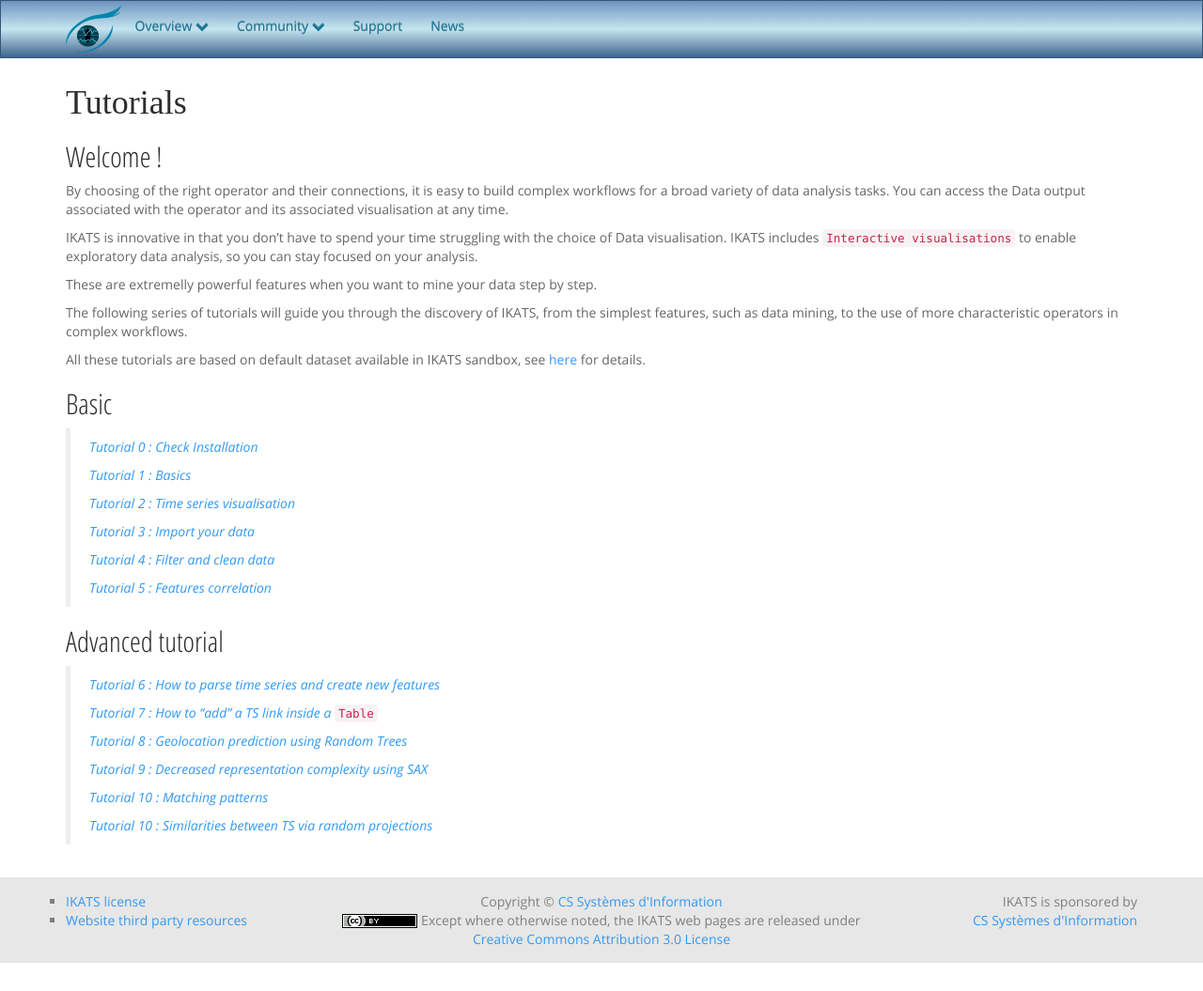
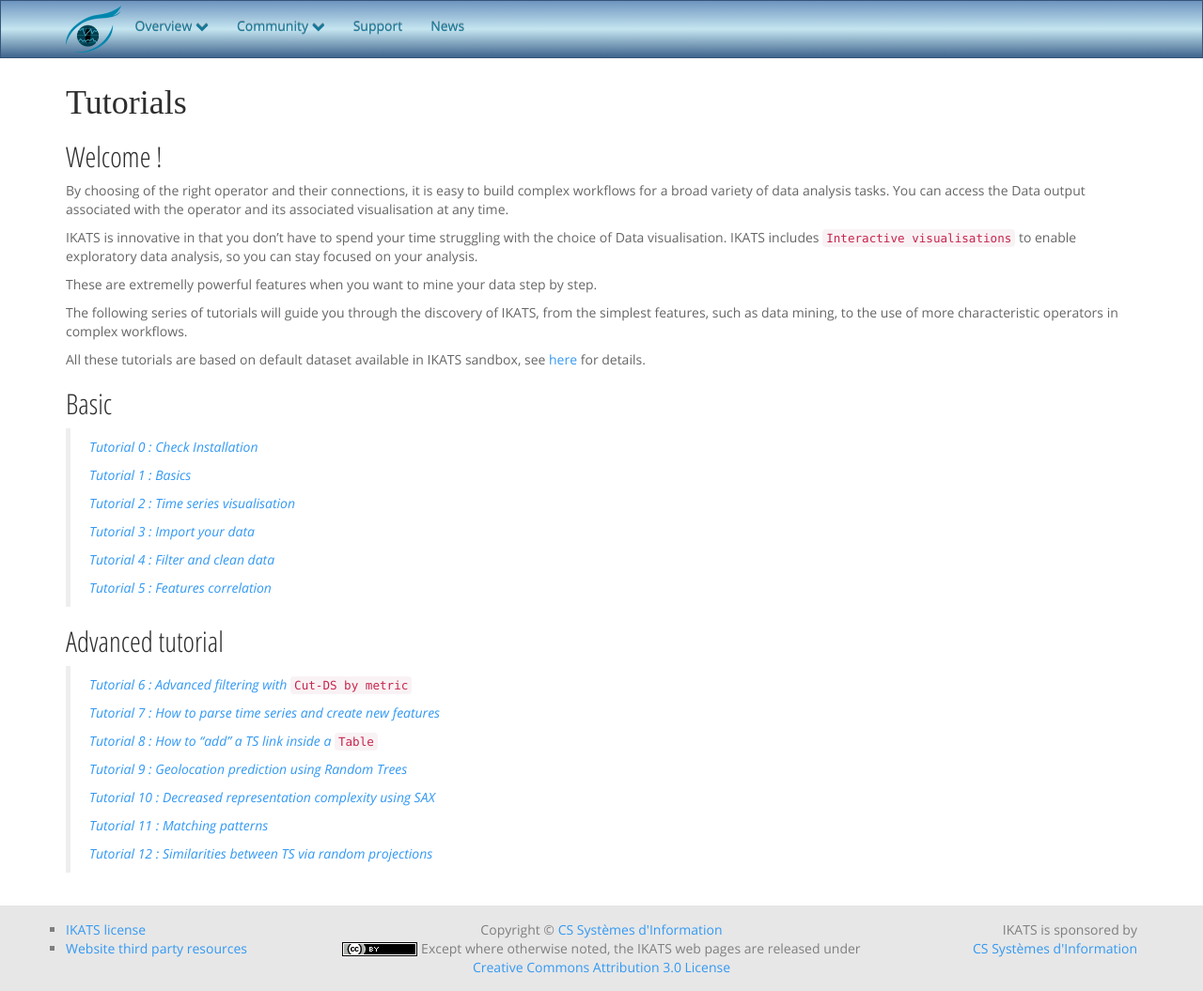
Before and after one commit to IKATS/ikats.github.io, a Jekyll site: the page built from tutorials.md, in a window 1280 px wide and 1055 px high. Shown: the whole window at 94% size. Built offline with Jekyll 4.4.1, drawn with Linux system fonts in a browser that asks for light colours; some web fonts are replaced.

Commit message:
Tuto cut-DS metric OK
art #2918

```diff
--- a/tutorials.md
+++ b/tutorials.md
@@ -38,14 +38,16 @@
 >[Tutorial 5 : Features correlation](/doc/tutorials/tuto_corr.html)
 
 ## Advanced tutorial
->[Tutorial 6 : How to parse time series and create new features ](/doc/tutorials/tuto_TS2Feature.html)
+>[Tutorial 6 : Advanced filtering with `Cut-DS by metric`](/doc/tutorials/tuto_cut_DS_metric.html)
 >
->[Tutorial 7 : How to "add" a TS link inside a `Table`](/doc/tutorials/tuto_addTSColumn.html)
+>[Tutorial 7 : How to parse time series and create new features ](/doc/tutorials/tuto_TS2Feature.html)
 >
->[Tutorial 8 : Geolocation prediction using Random Trees](/doc/tutorials/tuto_ML.html)
+>[Tutorial 8 : How to "add" a TS link inside a `Table`](/doc/tutorials/tuto_addTSColumn.html)
 >
->[Tutorial 9 : Decreased representation complexity using SAX](/doc/tutorials/tuto_sax.html)
+>[Tutorial 9 : Geolocation prediction using Random Trees](/doc/tutorials/tuto_ML.html)
 >
->[Tutorial 10 : Matching patterns](/doc/tutorials/tuto_matching_pattern.html)
+>[Tutorial 10 : Decreased representation complexity using SAX](/doc/tutorials/tuto_sax.html)
 >
->[Tutorial 10 : Similarities between TS via random projections](/doc/tutorials/tuto_random_projection.html)
+>[Tutorial 11 : Matching patterns](/doc/tutorials/tuto_matching_pattern.html)
+>
+>[Tutorial 12 : Similarities between TS via random projections](/doc/tutorials/tuto_random_projection.html)
```
Also changed, not shown: doc/operators/cutByMetric.md (+1 -0 lines), doc/tutorials/tuto_cut_DS_metric.md (added, +52 -0 lines), img/tuto_cutDSMetric/tuto_cutDS_curves.png (added), img/tuto_cutDSMetric/tuto_cutDS_cutOperation.png (added), img/tuto_cutDSMetric/tuto_cutDS_filter_operation.png (added).
